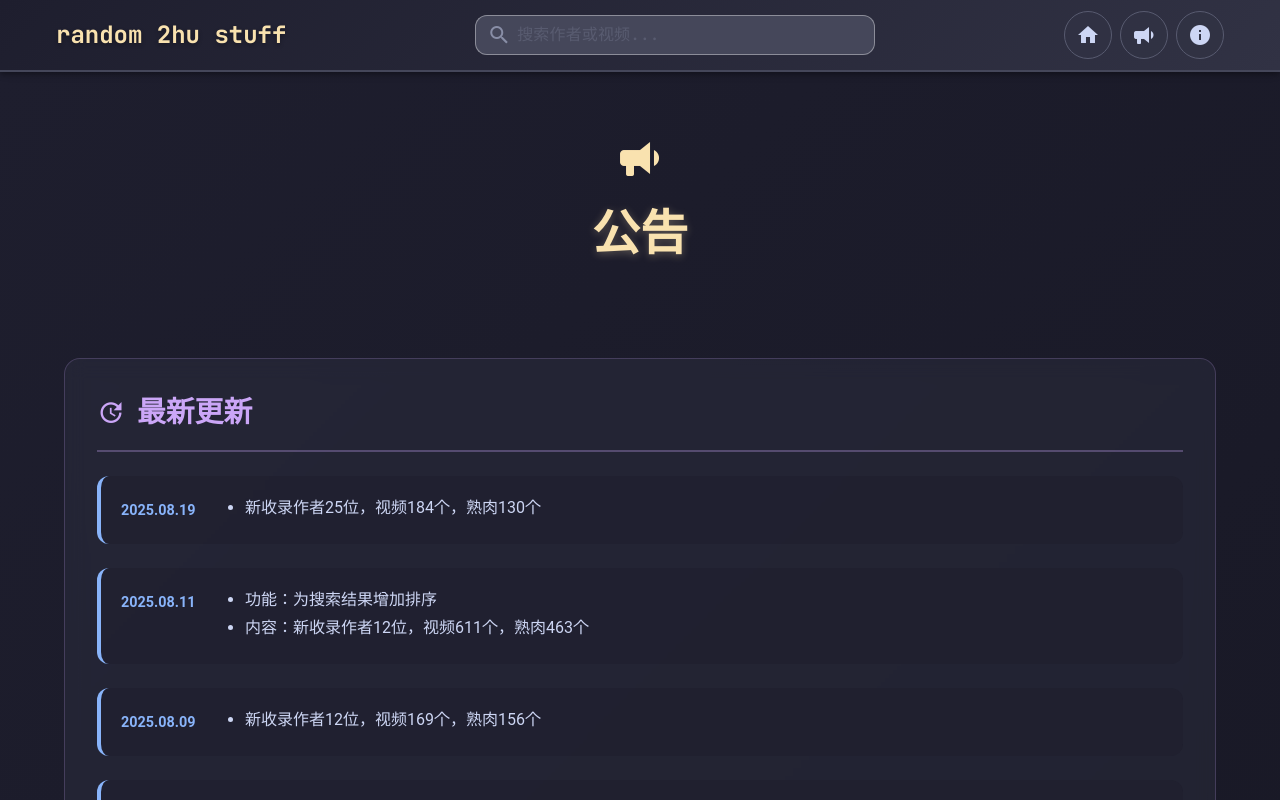
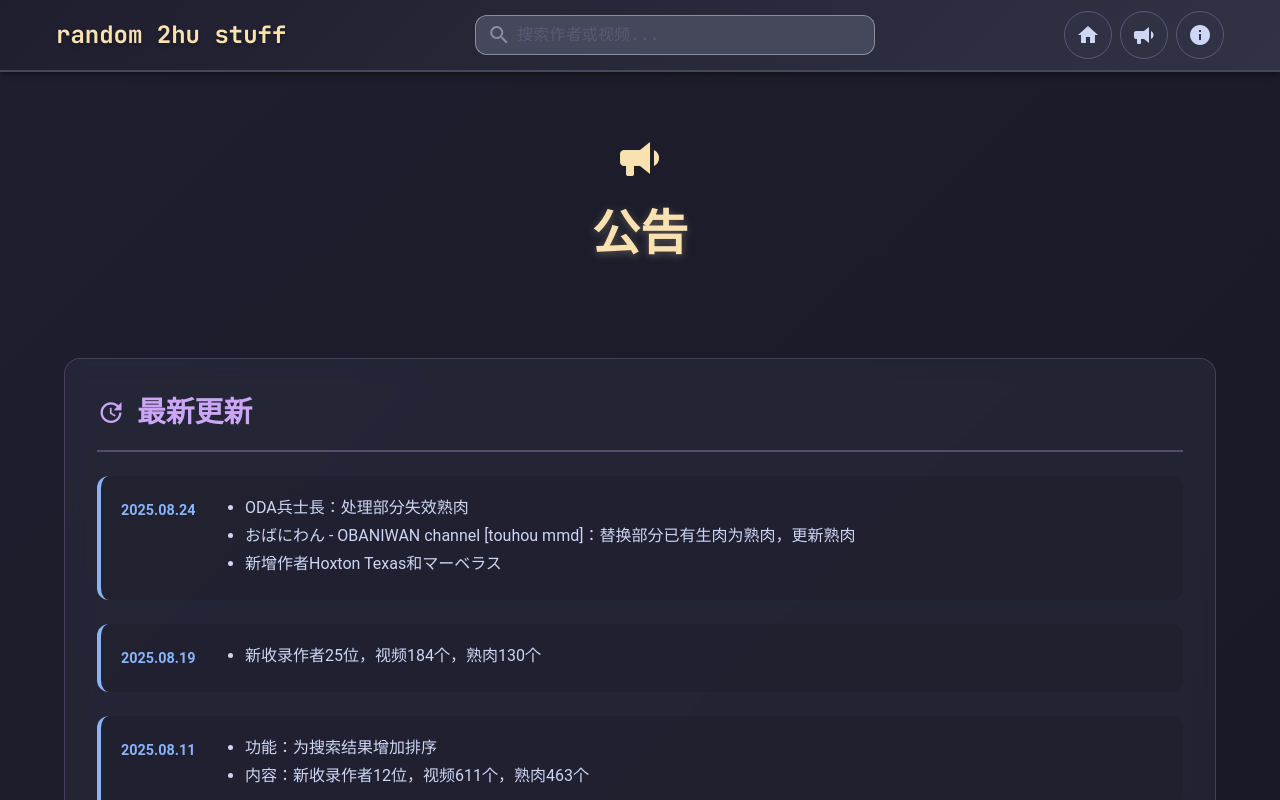
Before and after one commit to RandomNEET/random-2hu-stuff, a Vue app in the folder frontend/: page /announcement in a window 1280 px wide. Shown: the top 800 px of the page. Built offline with nearby package versions, Linux system fonts and the light colour scheme.

Commit message:
content update

```diff
--- a/frontend/src/views/AnnouncementView.vue
+++ b/frontend/src/views/AnnouncementView.vue
@@ -15,6 +15,20 @@
         </div>
 
         <div class="update-timeline">
+          <div class="update-item">
+            <div class="update-date">2025.08.24</div>
+            <div class="update-content">
+              <ul>
+                <li>ODA兵士長：处理部分失效熟肉</li>
+                <li>
+                  おばにわん - OBANIWAN channel [touhou
+                  mmd]：替换部分已有生肉为熟肉，更新熟肉
+                </li>
+                <li>新增作者Hoxton Texas和マーベラス</li>
+              </ul>
+            </div>
+          </div>
+
           <div class="update-item">
             <div class="update-date">2025.08.19</div>
             <div class="update-content">
```
